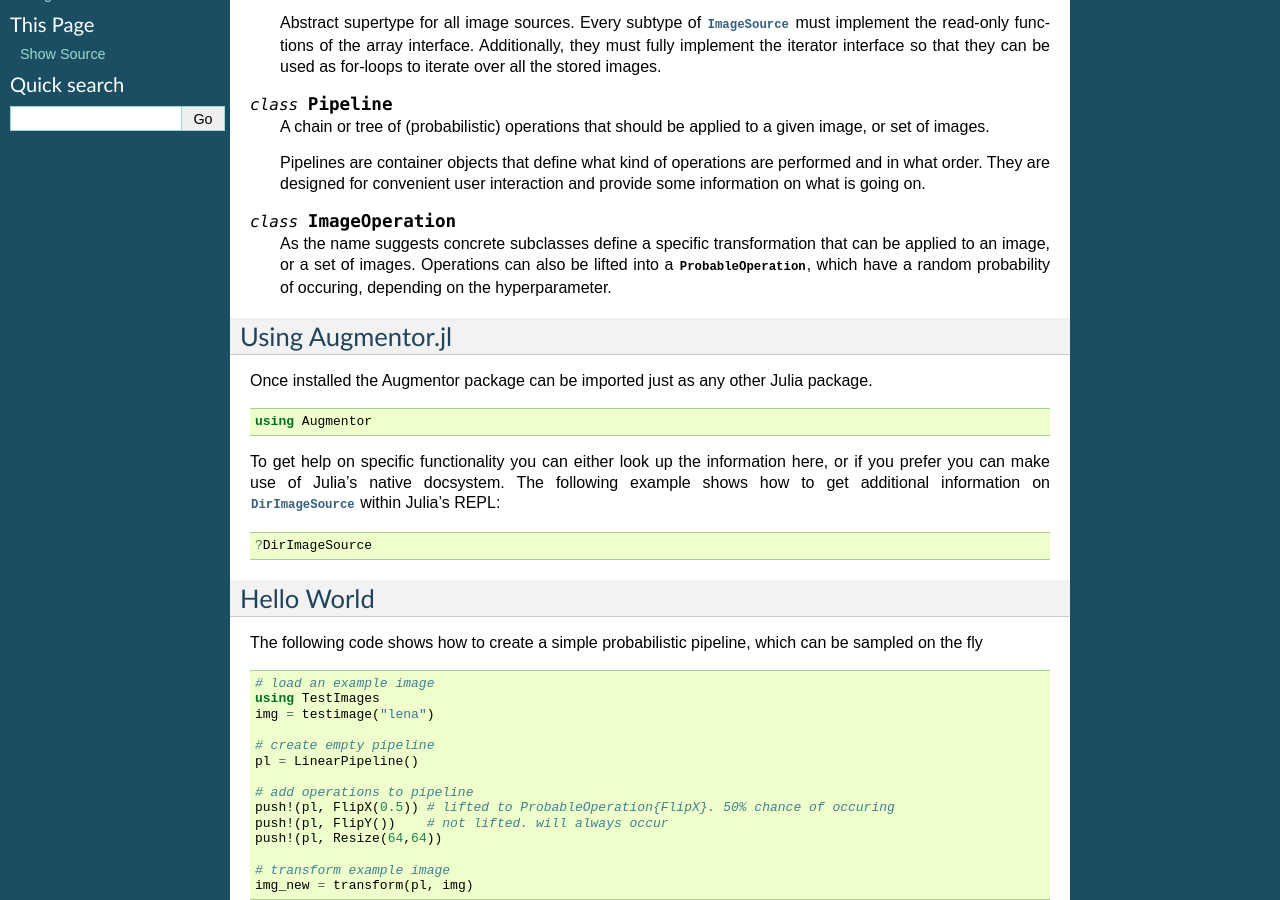
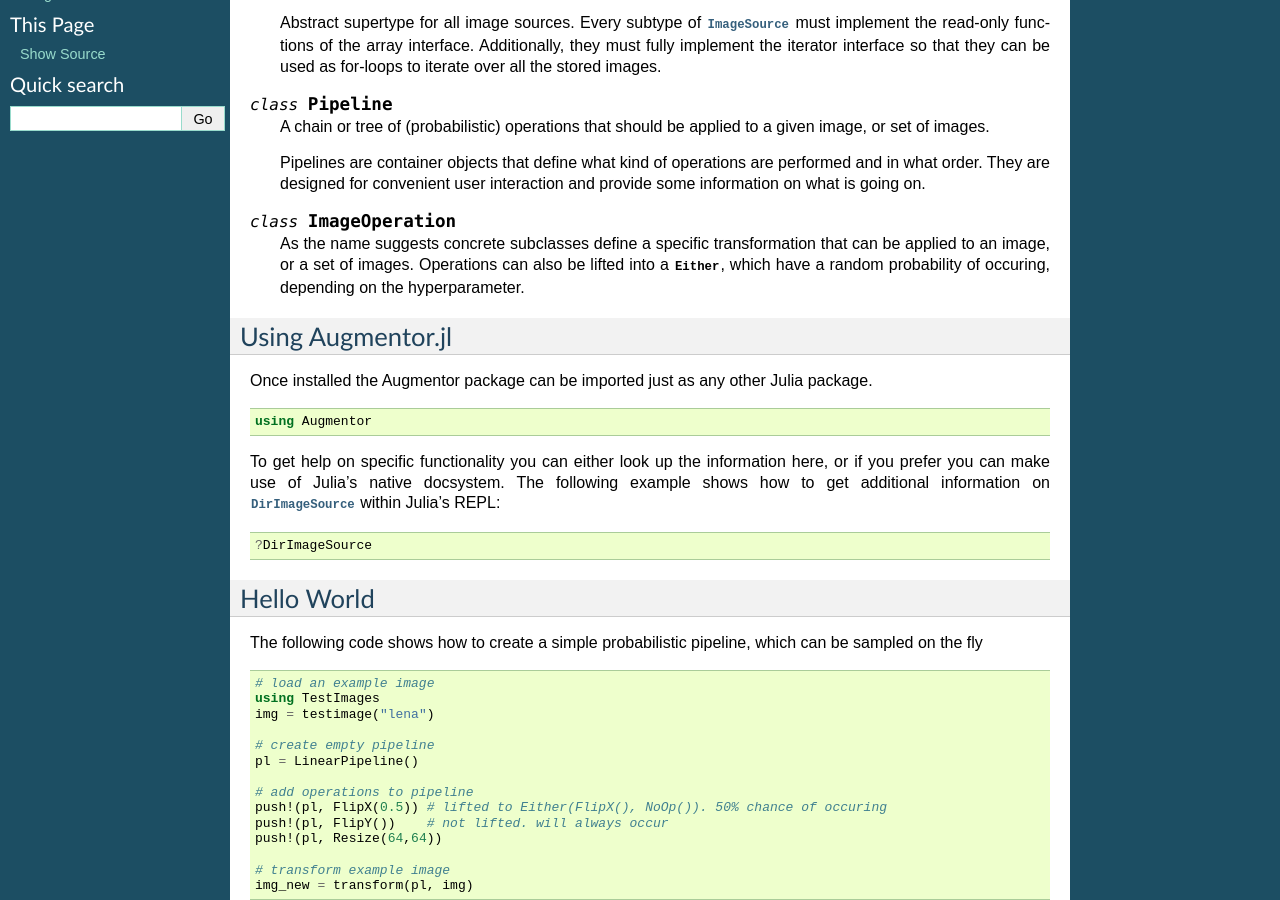
Before and after one commit to Evizero/AugmentorDeprecated.jl, a Sphinx documentation site: the page built from docs/userguide/gettingstarted.rst, in a window 1280 px wide and 900 px high, scrolled down 290 px. Built offline with Sphinx 7.4.7, drawn with Linux system fonts in a browser that asks for light colours.

Commit message:
replace ProbableOperation to Either

```diff
--- a/docs/api/imageoperation.rst
+++ b/docs/api/imageoperation.rst
@@ -22,8 +22,8 @@ pipeline are subtypes of :class:`ImageOperation`.
    result in (counting the case of not being applied to the input).
 
 Each concrete subclass defines a specific transformation that can
-be applied to an image, or a set of images. Furthermore, Operations
-can also be lifted into a :class:`ProbableOperation`, which have a
+be applied to an image, or a set of images. Furthermore, operations
+can also be lifted into a :class:`Either`, which have a
 random probability of occurring, depending on the function parameters.
 
 .. class:: FlipX
--- a/docs/userguide/gettingstarted.rst
+++ b/docs/userguide/gettingstarted.rst
@@ -37,7 +37,7 @@ a number of *image operations*, and an *image operation pipeline*.
     As the name suggests concrete subclasses define a specific
     transformation that can be applied to an image, or a set of
     images. Operations can also be lifted into a
-    :class:`ProbableOperation`, which have a random probability of
+    :class:`Either`, which have a random probability of
     occuring, depending on the hyperparameter.
 
 Using Augmentor.jl
@@ -76,7 +76,7 @@ which can be sampled on the fly
     pl = LinearPipeline()
 
     # add operations to pipeline
-    push!(pl, FlipX(0.5)) # lifted to ProbableOperation{FlipX}. 50% chance of occuring
+    push!(pl, FlipX(0.5)) # lifted to Either(FlipX(), NoOp()). 50% chance of occuring
     push!(pl, FlipY())    # not lifted. will always occur
     push!(pl, Resize(64,64))
 
```
Also changed, not shown: 7 other files.
